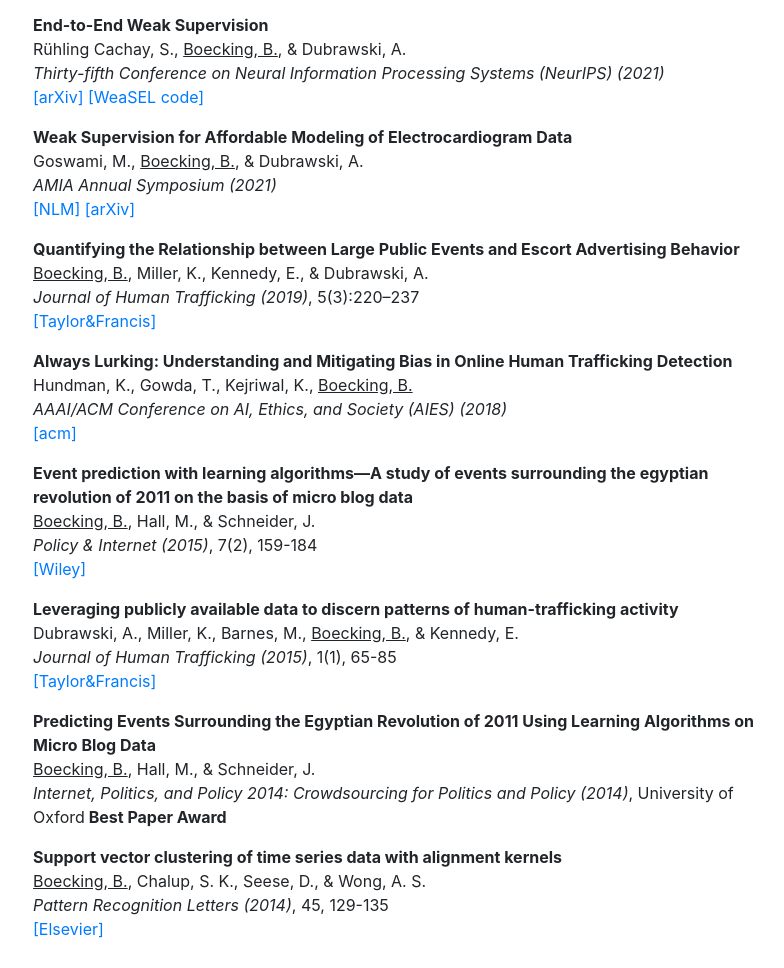
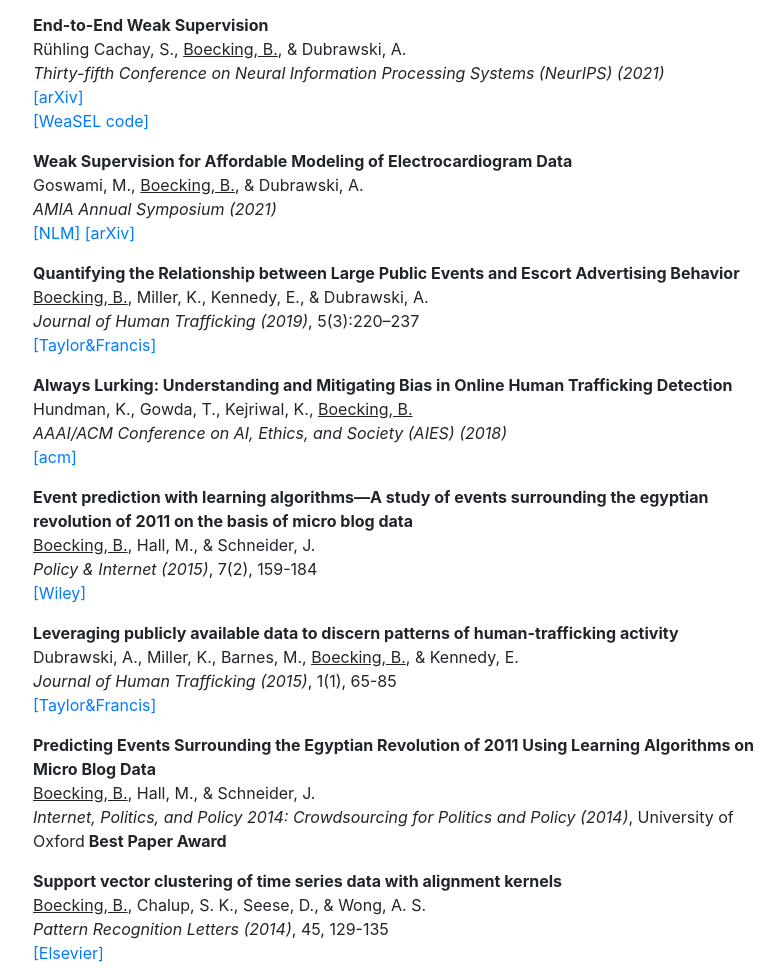
Before and after one commit to benbo/benbo.github.io, a website: page index.html in a window 1280 px wide. Shown: the part 1298-2266 px from the top of the page, without its empty margins (432-1216 px from the left). Drawn offline with Linux system fonts and the light colour scheme.

Commit message:
Update index.html
update formatting for weasel code

```diff
--- a/index.html
+++ b/index.html
@@ -116,8 +116,8 @@
                     R&#252;hling Cachay, S., <u>Boecking, B.</u>, &amp; Dubrawski, A.
                     <br><i>Thirty-fifth Conference on Neural Information Processing Systems
                         (NeurIPS) (2021)</i><br>
-                    <a class="" href="https://arxiv.org/abs/2107.02233">[arXiv]</a> <a class=""
-                        href="https://github.com/autonlab/weasel">[WeaSEL code]</a>
+                    <a class="" href="https://arxiv.org/abs/2107.02233">[arXiv]</a><br>
+                    <a class="" href="https://github.com/autonlab/weasel">[WeaSEL code]</a>
                 </p>
                 <p class="">
                     <b>Weak Supervision for Affordable Modeling of Electrocardiogram Data</b><br>
```
